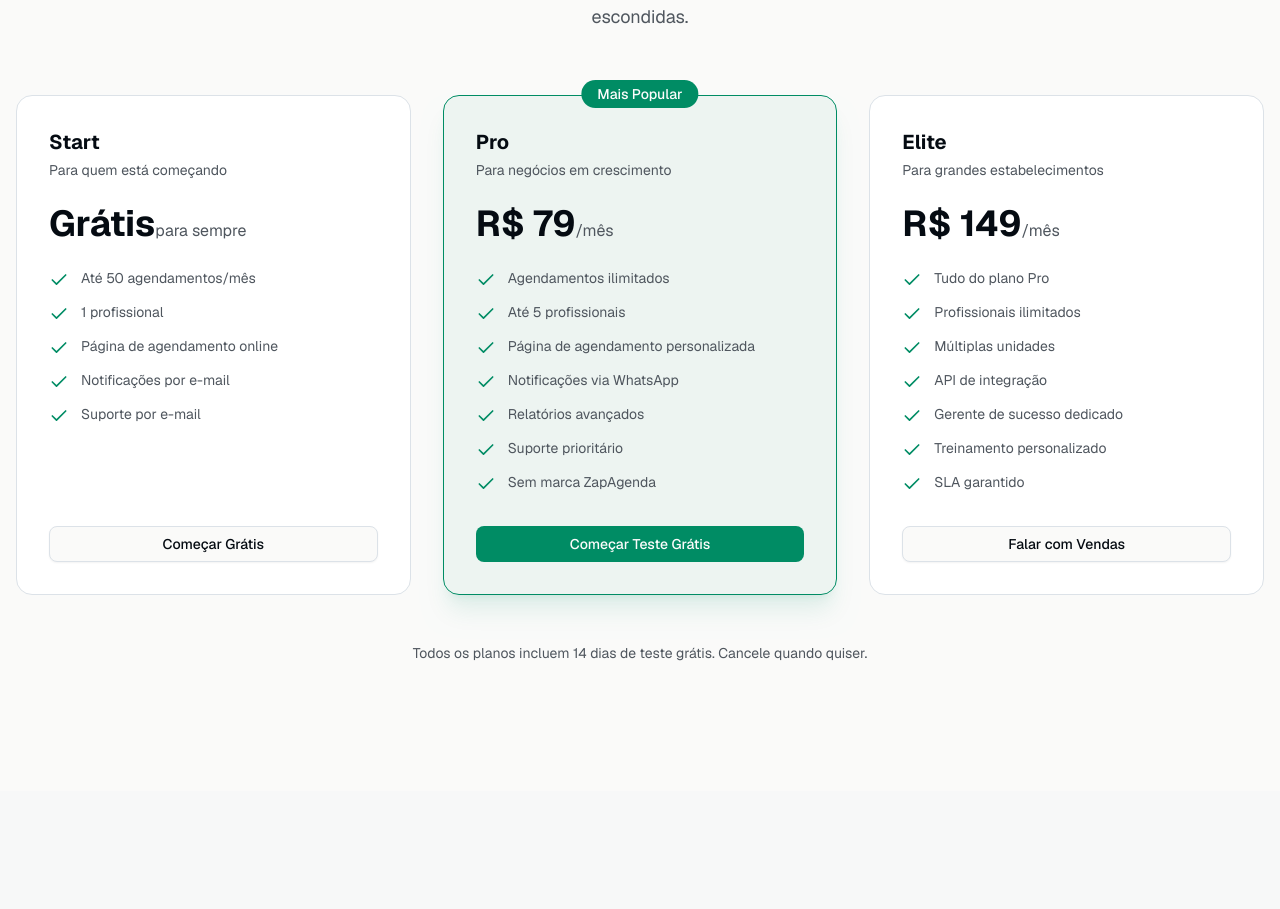
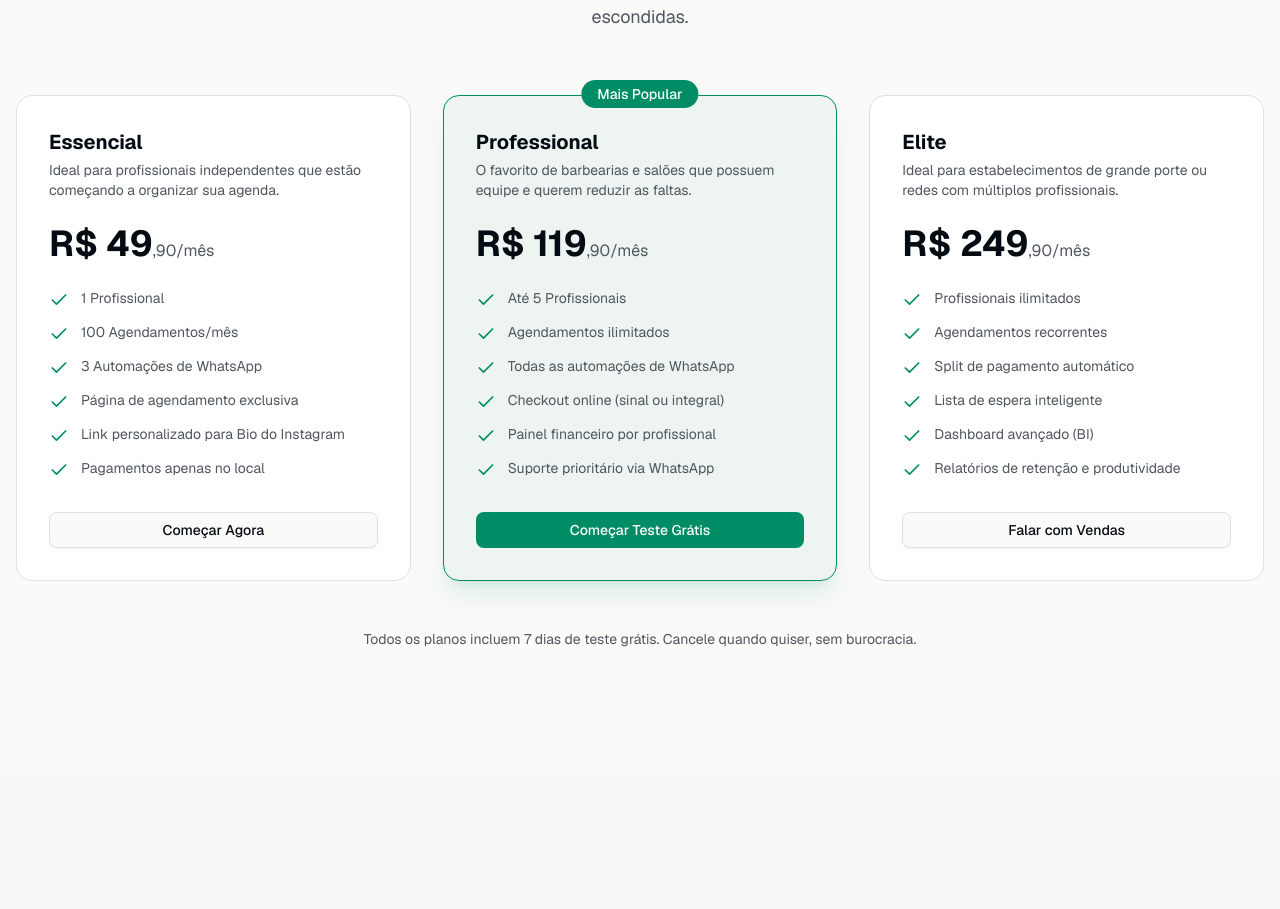
Before and after one commit to wzapflow-rick/v0-api-zap-scheduling, a Next.js app: page / in a window 1280 px wide. Shown: the part 2624-3533 px from the top of the page. Built offline with nearby package versions, Linux system fonts and the light colour scheme.

Commit message:
feat: update landing page with new pricing plans
Add new pricing plans with detailed features and descriptions

```diff
--- a/components/landing/pricing-section.tsx
+++ b/components/landing/pricing-section.tsx
@@ -5,56 +5,58 @@ import { cn } from '@/lib/utils';
 
 const plans = [
   {
-    name: 'Start',
-    description: 'Para quem está começando',
-    price: 'Grátis',
-    priceDetail: 'para sempre',
+    name: 'Essencial',
+    description: 'Ideal para profissionais independentes que estão começando a organizar sua agenda.',
+    price: 'R$ 49',
+    priceDetail: ',90/mês',
     features: [
-      'Até 50 agendamentos/mês',
-      '1 profissional',
-      'Página de agendamento online',
-      'Notificações por e-mail',
-      'Suporte por e-mail',
+      '1 Profissional',
+      '100 Agendamentos/mês',
+      '3 Automações de WhatsApp',
+      'Página de agendamento exclusiva',
+      'Link personalizado para Bio do Instagram',
+      'Pagamentos apenas no local',
     ],
-    cta: 'Começar Grátis',
-    href: '/register?plan=start',
+    cta: 'Começar Agora',
+    href: '/register?plan=essencial',
     highlighted: false,
+    badge: null,
   },
   {
-    name: 'Pro',
-    description: 'Para negócios em crescimento',
-    price: 'R$ 79',
-    priceDetail: '/mês',
+    name: 'Professional',
+    description: 'O favorito de barbearias e salões que possuem equipe e querem reduzir as faltas.',
+    price: 'R$ 119',
+    priceDetail: ',90/mês',
     features: [
+      'Até 5 Profissionais',
       'Agendamentos ilimitados',
-      'Até 5 profissionais',
-      'Página de agendamento personalizada',
-      'Notificações via WhatsApp',
-      'Relatórios avançados',
-      'Suporte prioritário',
-      'Sem marca ZapAgenda',
+      'Todas as automações de WhatsApp',
+      'Checkout online (sinal ou integral)',
+      'Painel financeiro por profissional',
+      'Suporte prioritário via WhatsApp',
     ],
     cta: 'Começar Teste Grátis',
-    href: '/register?plan=pro',
+    href: '/register?plan=professional',
     highlighted: true,
+    badge: 'Mais Popular',
   },
   {
     name: 'Elite',
-    description: 'Para grandes estabelecimentos',
-    price: 'R$ 149',
-    priceDetail: '/mês',
+    description: 'Ideal para estabelecimentos de grande porte ou redes com múltiplos profissionais.',
+    price: 'R$ 249',
+    priceDetail: ',90/mês',
     features: [
-      'Tudo do plano Pro',
       'Profissionais ilimitados',
-      'Múltiplas unidades',
-      'API de integração',
-      'Gerente de sucesso dedicado',
-      'Treinamento personalizado',
-      'SLA garantido',
+      'Agendamentos recorrentes',
+      'Split de pagamento automático',
+      'Lista de espera inteligente',
+      'Dashboard avançado (BI)',
+      'Relatórios de retenção e produtividade',
     ],
     cta: 'Falar com Vendas',
     href: '/register?plan=elite',
     highlighted: false,
+    badge: null,
   },
 ];
 
@@ -84,9 +86,9 @@ export function PricingSection() {
                   : 'border-border bg-card'
               )}
             >
-              {plan.highlighted && (
+              {plan.badge && (
                 <div className="absolute -top-4 left-1/2 -translate-x-1/2 rounded-full bg-primary px-4 py-1 text-sm font-medium text-primary-foreground">
-                  Mais Popular
+                  {plan.badge}
                 </div>
               )}
 
@@ -122,7 +124,7 @@ export function PricingSection() {
 
         {/* Additional info */}
         <p className="mt-12 text-center text-sm text-muted-foreground">
-          Todos os planos incluem 14 dias de teste grátis. Cancele quando quiser.
+          Todos os planos incluem 7 dias de teste grátis. Cancele quando quiser, sem burocracia.
         </p>
       </div>
     </section>
```
